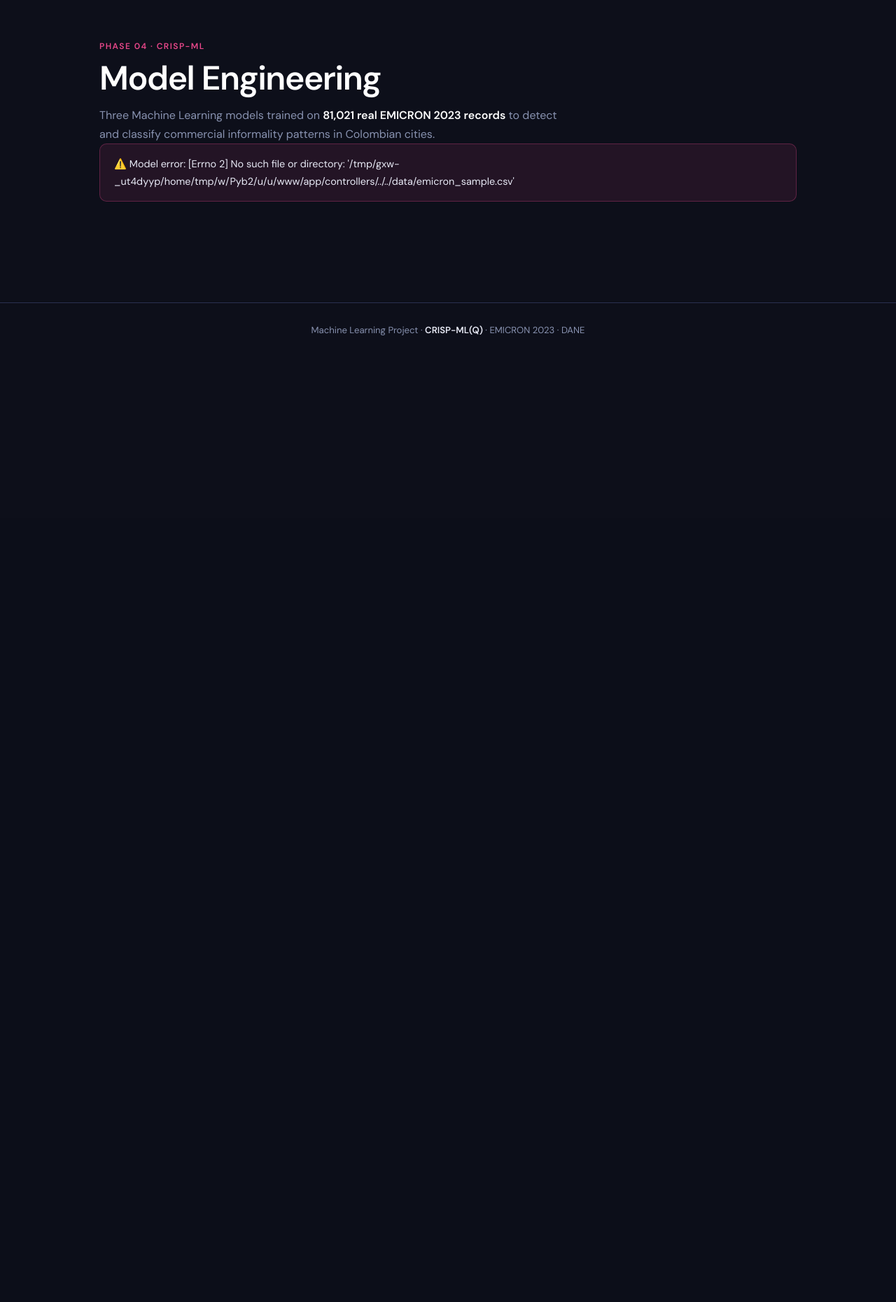
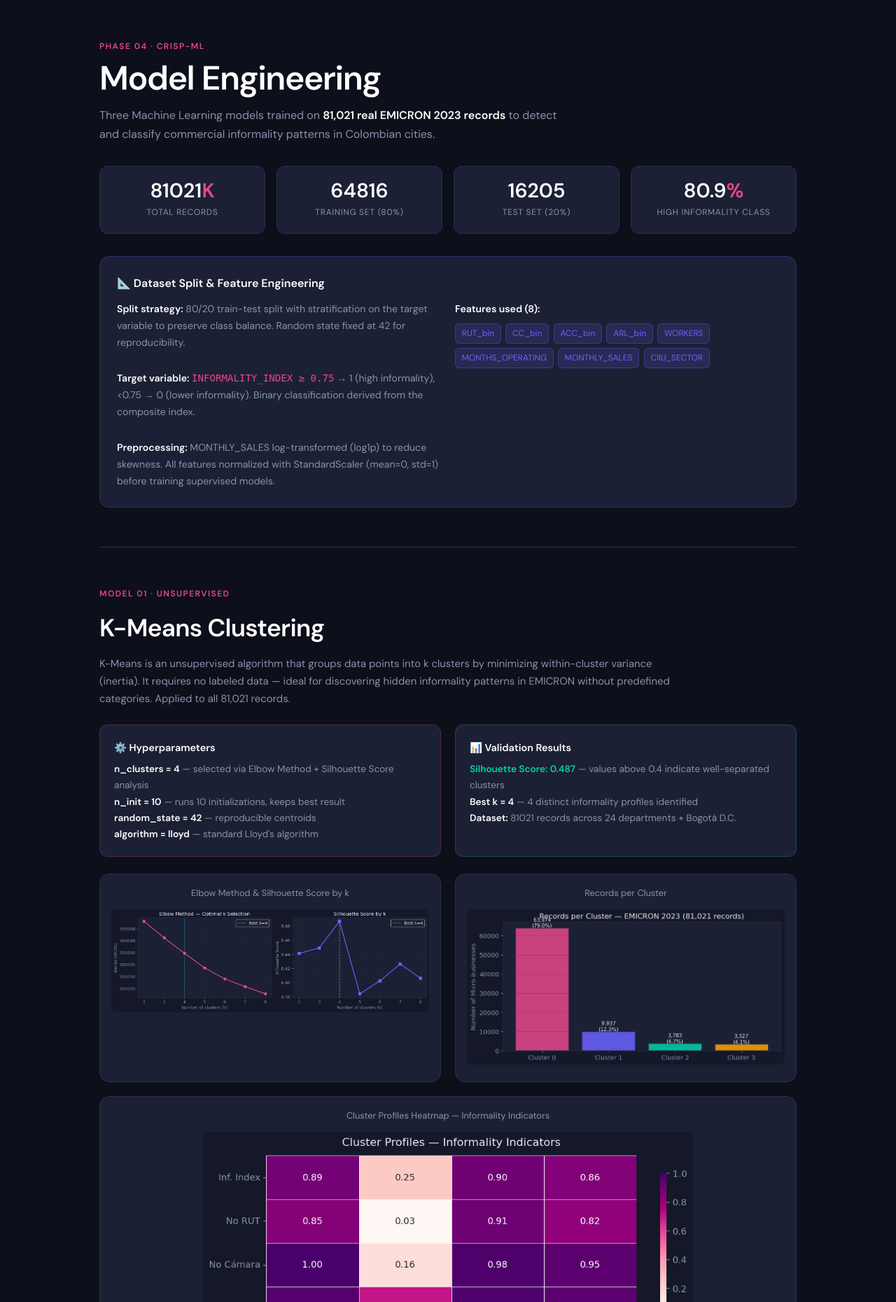
Before and after one commit to Cristof11/ml-informality-colombia, a Flask app: page /model-engineering in a window 1280 px wide. Shown: the part 60-1920 px from the top of the page at 70% size. Before the commit the page ends 539 px from the top, so only its background shows below. Run offline with Flask 3, Linux system fonts and the light colour scheme.

Commit message:
fix: pre-trained models to avoid OOM on Render free tier

```diff
--- a/app/controllers/model_engineering_controller.py
+++ b/app/controllers/model_engineering_controller.py
@@ -1,139 +1,16 @@
 from flask import Blueprint, render_template
-import pandas as pd
-import numpy as np
 import json, os
-from sklearn.model_selection import train_test_split
-from sklearn.preprocessing import StandardScaler
-from sklearn.cluster import KMeans
-from sklearn.ensemble import RandomForestClassifier
-from sklearn.linear_model import LogisticRegression
-from sklearn.metrics import (accuracy_score, f1_score,
-                             silhouette_score, classification_report)
-import warnings
-warnings.filterwarnings('ignore')
 
 model_engineering_bp = Blueprint('model_engineering', __name__)
 
-DATA_PATH    = os.path.join(os.path.dirname(__file__), '../../data/emicron_sample.csv')
-METRICS_PATH = os.path.join(os.path.dirname(__file__), '../../app/static/metrics.json')
-
-FEATURES = ['RUT_bin','CC_bin','ACC_bin','ARL_bin',
-            'WORKERS','MONTHS_OPERATING','MONTHLY_SALES','CIIU_SECTOR']
-
-def prepare_data():
-    df = pd.read_csv(DATA_PATH)
-    X = df[FEATURES].copy()
-    X['MONTHLY_SALES'] = np.log1p(X['MONTHLY_SALES'])
-    X = X.fillna(X.median())
-    y = (df['INFORMALITY_INDEX'] >= 0.75).astype(int)
-    scaler = StandardScaler()
-    X_scaled = scaler.fit_transform(X)
-    X_train, X_test, y_train, y_test = train_test_split(
-        X_scaled, y, test_size=0.2, random_state=42, stratify=y)
-    return X_scaled, X_train, X_test, y_train, y_test, scaler, df
-
-def run_models():
-    X_scaled, X_train, X_test, y_train, y_test, scaler, df = prepare_data()
-
-    # ── K-Means ────────────────────────────────────────────────────────
-    kmeans = KMeans(n_clusters=4, random_state=42, n_init=10)
-    cluster_labels = kmeans.fit_predict(X_scaled)
-    sil = silhouette_score(X_scaled[:5000], cluster_labels[:5000])
-    df['CLUSTER'] = cluster_labels
-    cluster_profile = df.groupby('CLUSTER').agg(
-        records=('INFORMALITY_INDEX','count'),
-        inf_mean=('INFORMALITY_INDEX','mean'),
-        no_rut=('RUT_bin', lambda x: round((x==0).mean()*100,1)),
-        no_cc=('CC_bin',   lambda x: round((x==0).mean()*100,1)),
-        no_arl=('ARL_bin', lambda x: round((x==0).mean()*100,1)),
-        med_sales=('MONTHLY_SALES','median')
-    ).round(3).reset_index()
-
-    cluster_names = {0:'Deeply Informal', 1:'Near-Formal',
-                     2:'Fully Informal',  3:'Borderline Informal'}
-    cluster_profile['name'] = cluster_profile['CLUSTER'].map(cluster_names)
-
-    # ── Logistic Regression ────────────────────────────────────────────
-    lr = LogisticRegression(C=1.0, max_iter=500, random_state=42,
-                            class_weight='balanced')
-    lr.fit(X_train, y_train)
-    y_pred_lr = lr.predict(X_test)
-    acc_lr  = round(accuracy_score(y_test, y_pred_lr)*100, 2)
-    f1_lr   = round(f1_score(y_test, y_pred_lr, average='weighted')*100, 2)
-    report_lr = classification_report(y_test, y_pred_lr,
-                                       target_names=['Formal','Informal'],
-                                       output_dict=True)
-
-    # ── Random Forest ─────────────────────────────────────────────────
-    rf = RandomForestClassifier(n_estimators=100, max_depth=8,
-                                 random_state=42, class_weight='balanced',
-                                 n_jobs=-1)
-    rf.fit(X_train, y_train)
-    y_pred_rf = rf.predict(X_test)
-    acc_rf  = round(accuracy_score(y_test, y_pred_rf)*100, 2)
-    f1_rf   = round(f1_score(y_test, y_pred_rf, average='weighted')*100, 2)
-    report_rf = classification_report(y_test, y_pred_rf,
-                                       target_names=['Formal','Informal'],
-                                       output_dict=True)
-    fi = sorted(zip(FEATURES, rf.feature_importances_),
-                key=lambda x: x[1], reverse=True)
-
-    # ── Prediction examples ────────────────────────────────────────────
-    ex_formal   = scaler.transform([[1,1,1,1,3,48,np.log1p(5000000),3]])
-    ex_informal = scaler.transform([[0,0,0,0,1,6,np.log1p(500000),1]])
-    ex_gateway  = scaler.transform([[1,0,0,0,2,24,np.log1p(1500000),3]])
-
-    preds = {
-        'formal':   {'lr': int(lr.predict(ex_formal)[0]),
-                     'rf': int(rf.predict(ex_formal)[0]),
-                     'lr_prob': round(lr.predict_proba(ex_formal)[0][1]*100,1),
-                     'rf_prob': round(rf.predict_proba(ex_formal)[0][1]*100,1)},
-        'informal': {'lr': int(lr.predict(ex_informal)[0]),
-                     'rf': int(rf.predict(ex_informal)[0]),
-                     'lr_prob': round(lr.predict_proba(ex_informal)[0][1]*100,1),
-                     'rf_prob': round(rf.predict_proba(ex_informal)[0][1]*100,1)},
-        'gateway':  {'lr': int(lr.predict(ex_gateway)[0]),
-                     'rf': int(rf.predict(ex_gateway)[0]),
-                     'lr_prob': round(lr.predict_proba(ex_gateway)[0][1]*100,1),
-                     'rf_prob': round(rf.predict_proba(ex_gateway)[0][1]*100,1)},
-    }
-
-    return {
-        'kmeans': {
-            'k': 4, 'silhouette': round(sil,3),
-            'profiles': cluster_profile.to_dict('records'),
-            'n_records': len(df),
-        },
-        'logistic': {
-            'accuracy': acc_lr, 'f1': f1_lr,
-            'report': report_lr,
-            'train_size': len(X_train), 'test_size': len(X_test),
-            'params': {'C': 1.0, 'max_iter': 500, 'solver':'lbfgs',
-                       'class_weight':'balanced'},
-        },
-        'random_forest': {
-            'accuracy': acc_rf, 'f1': f1_rf,
-            'report': report_rf,
-            'train_size': len(X_train), 'test_size': len(X_test),
-            'params': {'n_estimators':100,'max_depth':8,
-                       'class_weight':'balanced'},
-            'feature_importance': fi,
-        },
-        'predictions': preds,
-        'dataset': {
-            'total': len(df),
-            'train': len(X_train),
-            'test':  len(X_test),
-            'features': FEATURES,
-            'target': 'INFORMALITY_INDEX >= 0.75',
-            'informal_pct': round((df['INFORMALITY_INDEX']>=0.75).mean()*100,1),
-        }
-    }
+METRICS_PATH = os.path.join(os.path.dirname(__file__),
+                             '../../app/static/models/metrics.json')
 
 @model_engineering_bp.route('/model-engineering')
 def model_engineering():
     try:
-        data = run_models()
+        with open(METRICS_PATH) as f:
+            data = json.load(f)
     except Exception as e:
         data = {'error': str(e)}
     return render_template('model_engineering.html', data=data)
--- /dev/null
+++ b/app/static/models/metrics.json
@@ -0,0 +1,197 @@
+{
+  "kmeans": {
+    "k": 4,
+    "silhouette": 0.487,
+    "n_records": 81021,
+    "profiles": [
+      {
+        "CLUSTER": 0,
+        "records": 63974,
+        "inf_mean": 0.893,
+        "no_rut": 85.4,
+        "no_cc": 100.0,
+        "no_arl": 96.7,
+        "med_sales": 1200000.0,
+        "name": "Deeply Informal"
+      },
+      {
+        "CLUSTER": 1,
+        "records": 9937,
+        "inf_mean": 0.251,
+        "no_rut": 2.8,
+        "no_cc": 15.8,
+        "no_arl": 70.7,
+        "med_sales": 3850000.0,
+        "name": "Near-Formal"
+      },
+      {
+        "CLUSTER": 2,
+        "records": 3783,
+        "inf_mean": 0.903,
+        "no_rut": 90.6,
+        "no_cc": 98.5,
+        "no_arl": 98.5,
+        "med_sales": 900000.0,
+        "name": "Fully Informal"
+      },
+      {
+        "CLUSTER": 3,
+        "records": 3327,
+        "inf_mean": 0.859,
+        "no_rut": 82.3,
+        "no_cc": 95.0,
+        "no_arl": 94.7,
+        "med_sales": 0.0,
+        "name": "Borderline Informal"
+      }
+    ]
+  },
+  "logistic": {
+    "accuracy": 100.0,
+    "f1": 100.0,
+    "report": {
+      "Formal": {
+        "precision": 1.0,
+        "recall": 1.0,
+        "f1-score": 1.0,
+        "support": 3094.0
+      },
+      "Informal": {
+        "precision": 1.0,
+        "recall": 1.0,
+        "f1-score": 1.0,
+        "support": 13111.0
+      },
+      "accuracy": 1.0,
+      "macro avg": {
+        "precision": 1.0,
+        "recall": 1.0,
+        "f1-score": 1.0,
+        "support": 16205.0
+      },
+      "weighted avg": {
+        "precision": 1.0,
+        "recall": 1.0,
+        "f1-score": 1.0,
+        "support": 16205.0
+      }
+    },
+    "train_size": 64816,
+    "test_size": 16205,
+    "params": {
+      "C": 1.0,
+      "max_iter": 500,
+      "solver": "lbfgs",
+      "class_weight": "balanced"
+    }
+  },
+  "random_forest": {
+    "accuracy": 100.0,
+    "f1": 100.0,
+    "report": {
+      "Formal": {
+        "precision": 1.0,
+        "recall": 1.0,
+        "f1-score": 1.0,
+        "support": 3094.0
+      },
+      "Informal": {
+        "precision": 1.0,
+        "recall": 1.0,
+        "f1-score": 1.0,
+        "support": 13111.0
+      },
+      "accuracy": 1.0,
+      "macro avg": {
+        "precision": 1.0,
+        "recall": 1.0,
+        "f1-score": 1.0,
+        "support": 16205.0
+      },
+      "weighted avg": {
+        "precision": 1.0,
+        "recall": 1.0,
+        "f1-score": 1.0,
+        "support": 16205.0
+      }
+    },
+    "train_size": 64816,
+    "test_size": 16205,
+    "params": {
+      "n_estimators": 100,
+      "max_depth": 8,
+      "class_weight": "balanced"
+    },
+    "feature_importance": [
+      [
+        "RUT_bin",
+        0.418995716291569
+      ],
+      [
+        "ACC_bin",
+        0.27306113352912825
+      ],
+      [
+        "CC_bin",
+        0.1404404373067531
+      ],
+      [
+        "ARL_bin",
+        0.06992334591065379
+      ],
+      [
+        "MONTHS_OPERATING",
+        0.048156767088018596
+      ],
+      [
+        "MONTHLY_SALES",
+        0.033350267439209845
+      ],
+      [
+        "CIIU_SECTOR",
+        0.01535006540254562
+      ],
+      [
+        "WORKERS",
+        0.0007222670321216921
+      ]
+    ]
+  },
+  "predictions": {
+    "formal": {
+      "lr": 0,
+      "rf": 0,
+      "lr_prob": 0.0,
+      "rf_prob": 0.0
+    },
+    "informal": {
+      "lr": 1,
+      "rf": 1,
+      "lr_prob": 100.0,
+      "rf_prob": 100.0
+    },
+    "gateway": {
+      "lr": 1,
+      "rf": 1,
+      "lr_prob": 100.0,
+      "rf_prob": 92.2
+    }
+  },
+  "dataset": {
+    "total": 81021,
+    "train": 64816,
+    "test": 16205,
+    "features": [
+      "RUT_bin",
+      "CC_bin",
+      "ACC_bin",
+      "ARL_bin",
+      "WORKERS",
+      "MONTHS_OPERATING",
+      "MONTHLY_SALES",
+      "CIIU_SECTOR"
+    ],
+    "target": "INFORMALITY_INDEX >= 0.75",
+    "informal_pct": 80.9
+  }
+}
--- a/app/templates/crisp.html
+++ b/app/templates/crisp.html
@@ -55,11 +55,12 @@
   <div class="phase-row" style="opacity:.55">
     <div class="phase-icon">🤖</div>
     <div class="phase-label">
-      <div class="phase-num">Phase 04 · Pending</div>
+      <div class="phase-num">Phase 04 · Active</div>
       <h3>Model Engineering</h3>
     </div>
     <div>
-      <p style="font-size:.88rem;color:var(--muted)">Select, configure and train the K-Means clustering model. Determine optimal k via Elbow Method and Silhouette Coefficient. Apply PCA for dimensionality reduction and visualization.</p>
+      <p style="font-size:.88rem;color:var(--muted)">K-Means (unsupervised), Logistic Regression, and Random Forest trained on 81,021 real EMICRON records. Elbow method for k selection, StandardScaler normalization, feature importance analysis.</p>
+    <a href="/model-engineering" style="color:var(--accent2);font-size:.82rem;font-weight:600">View Phase →</a>
     </div>
   </div>
 
```
Also changed, not shown: requirements.txt (+4 -3 lines), 4 other files.
